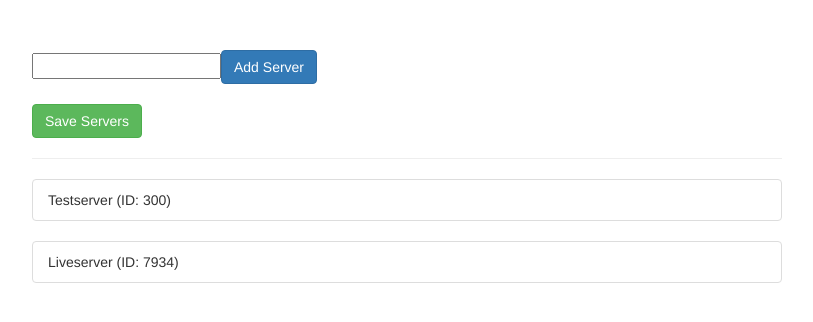
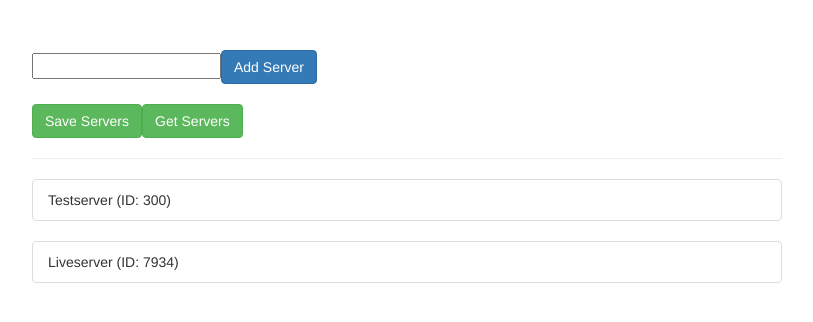
Before and after one commit to jock-dalby/angular-udemy, an Angular app in the folder 10_http/: page / in a window 1280 px wide. Shown: the top 322 px of the page, without its empty margins (233-1046 px from the left). Built offline with nearby package versions, Linux system fonts and the light colour scheme.

Commit message:
get server details from db

```diff
--- a/10_http/src/app/app.component.html
+++ b/10_http/src/app/app.component.html
@@ -5,6 +5,7 @@
       <button class="btn btn-primary" (click)="onAddServer(serverName.value)">Add Server</button>
       <br><br>
       <button class="btn btn-success" (click)="onSave()">Save Servers</button>
+      <button class="btn btn-success" (click)="onGet()">Get Servers</button>
       <hr>
       <ul class="list-group" *ngFor="let server of servers">
         <li class="list-group-item">{{ server.name }} (ID: {{ server.id }})</li>
--- a/10_http/src/app/app.component.ts
+++ b/10_http/src/app/app.component.ts
@@ -1,5 +1,7 @@
 import { Component } from '@angular/core';
-import {ServerService} from "./server.service";
+import {  Response } from '@angular/Http';
+
+import { ServerService } from './server.service';
 
 @Component({
   selector: 'app-root',
@@ -41,6 +43,17 @@ export class AppComponent {
         );
   }
 
+  onGet() {
+    this.serverService.getServers()
+        .subscribe(
+            (response: Response) => {
+             const data = response.json();
+             console.log(data);
+            },
+            (error) => console.log(error)
+        );
+  }
+
   private generateId() {
     return Math.round(Math.random() * 10000);
   }
--- a/10_http/src/app/server.service.ts
+++ b/10_http/src/app/server.service.ts
@@ -9,12 +9,16 @@ export class ServerService {
 
     storeServers(servers: any[]) {
         const headers = new Headers({'Content-Type': 'application/json'});
-        // headers here is not strictly necessary as this is default setting anyway, but leave in for reference.
         return this.http.post('https://udemy-ng-http-e7c21.firebaseio.com/data.json',
             servers,
             {headers: headers}
             );
-        // data.json is firebase specific but needs to be at end of url to stop CORS errors
-        // This returns an observable, but so long as nothing is subscribed, no request will be sent. We will subscribe in the component where we call this method.
+        // 1. headers here is not strictly necessary as this is default setting anyway, but leave in for reference.
+        // 2. data.json is firebase specific but needs to be at end of url to stop CORS errors
+        // 3. This returns an observable, but so long as nothing is subscribed, no request will be sent. We will subscribe in the component where we call this method.
+    }
+
+    getServers() {
+       return this.http.get('https://udemy-ng-http-e7c21.firebaseio.com/data.json');
     }
 }
```
